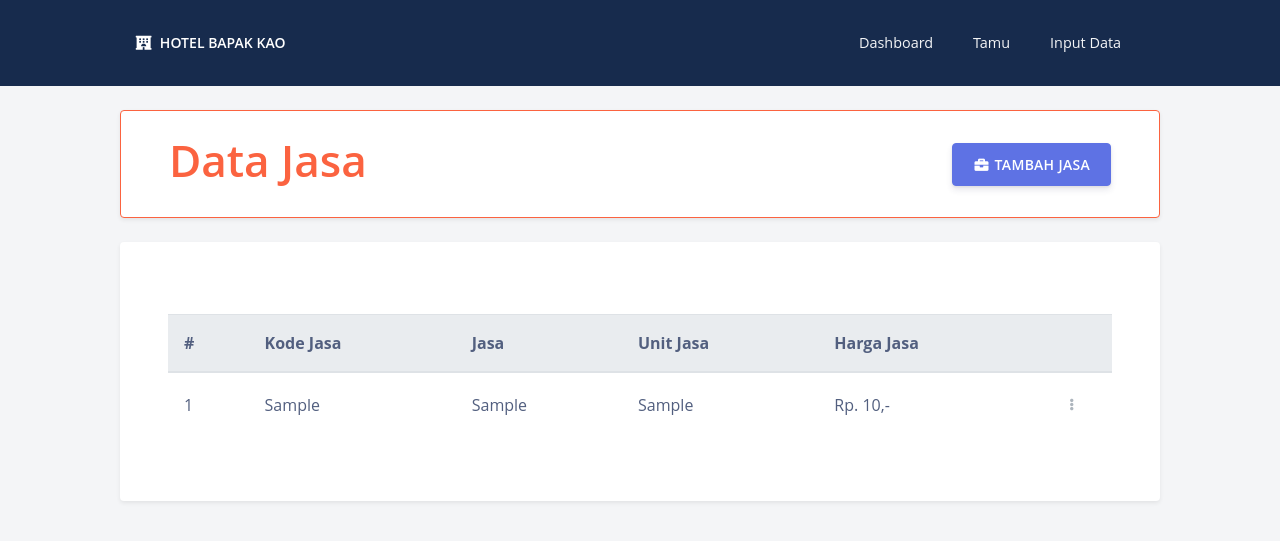
After one commit to abela-a/sistem-perhotelan, a PHP site: page /app/views/admin/v_jasa.php in a window 1280 px wide. The commit adds this page. Shown: the top 541 px of the page. Run offline with PHP 8.4, Linux system fonts and the light colour scheme; tables that the repository leaves empty hold one stand-in row (values such as "Sample post"); some libraries are stand-ins or nearby versions.

Commit message:
view dan tambah jasa

```diff
--- /dev/null
+++ b/app/config/config.php
@@ -0,0 +1,2 @@
+<?php
+$db = mysqli_connect("localhost", "root", "", "db_hotel");
--- /dev/null
+++ b/app/views/admin/v_jasa.php
@@ -0,0 +1,115 @@
+<?php
+include '../templates/header.php';
+$judul = 'Data Jasa';
+include '../templates/navadmin.php';
+
+// QUERY JASA
+$query_jasa = mysqli_query($db, "SELECT * FROM jasa ORDER BY kode_jasa DESC");
+// NOMOR URUT UNTUK TABEL
+$no = 1;
+?>
+<div class="container mt-4 py-3 px-5 bg-white rounded shadow-sm border border-warning">
+  <div class="clearfix">
+    <h1 class="display-2 text-warning float-left">
+      <?= $judul; ?>
+    </h1>
+    <button class="btn btn-primary float-right mt-3" data-toggle="modal" data-target="#TambahJasa">
+      <i class="fas fa-briefcase fa-fw"></i>
+      Tambah Jasa
+    </button>
+  </div>
+
+</div>
+<div class="container mt-4 bg-white rounded p-5 shadow-sm">
+  <table class="table align-items-center table-flush mt-4" id="datatables">
+    <thead class="thead-light">
+      <tr>
+        <th scope="col">#</th>
+        <th scope="col">Kode Jasa</th>
+        <th scope="col">Jasa</th>
+        <th scope="col">Unit Jasa</th>
+        <th scope="col">Harga Jasa</th>
+        <th scope="col" style="width:15px"></th>
+      </tr>
+    </thead>
+    <tbody>
+      <?php while ($jasa = mysqli_fetch_array($query_jasa)) : ?>
+        <tr>
+          <td class="align-middle"><?= $no++; ?></td>
+          <td class="align-middle"><?= $jasa['kode_jasa']; ?></td>
+          <td class="align-middle"><?= $jasa['jasa']; ?></td>
+          <td class="align-middle"><?= $jasa['unit_jasa']; ?></td>
+          <td class="align-middle">Rp. <?= $jasa['harga_jasa']; ?>,-</td>
+          <td class="align-middle">
+            <button type="button" class="dropdown btn btn-sm btn-icon-only text-light" data-toggle="dropdown" aria-haspopup="true" aria-expanded="false">
+              <i class="fas fa-ellipsis-v fa-fw" aria-hidden="true"></i>
+            </button>
+            <div class="dropdown-menu dropdown-menu-right mt-2">
+              <button class="dropdown-item" data-toggle="modal" data-target="">
+                <i class="fas fa-edit fa-fw"></i>
+                Edit
+              </button>
+              <button class="dropdown-item" data-toggle="modal" data-target="">
+                <i class="fas fa-trash fa-fw"></i>
+                Hapus
+              </button>
+            </div>
+          </td>
+        </tr>
+      <?php endwhile; ?>
+    </tbody>
+  </table>
+</div>
+
+<!-- MODAL TAMBAH -->
+<div class="modal fade" id="TambahJasa" tabindex="-1" role="dialog" aria-labelledby="TambahJasaLabel" aria-hidden="true">
+  <div class="modal-dialog modal-dialog-centered" role="document">
+    <div class="modal-content">
+      <div class="modal-header">
+        <h5 class="modal-title" id="TambahJasaLabel">Tambah Jasa</h5>
+        <button type="button" class="close" data-dismiss="modal" aria-label="Close">
+          <span aria-hidden="true">&times;</span>
+        </button>
+      </div>
+      <form action="../../models/saves/s_jasa.php" method="POST">
+        <div class="modal-body bg-secondary px-5">
+          <div class="form-group">
+            <label for="kode_jasa">Kode Jasa</label>
+            <input type="text" class="form-control" id="kode_jasa" name="kode_jasa">
+          </div>
+          <div class="form-group">
+            <label for="jasa">Jasa</label>
+            <input type="text" class="form-control" id="jasa" name="jasa">
+          </div>
+          <div class="form-group">
+            <label for="unit_jasa">Unit Jasa</label>
+            <select class="form-control" id="unit_jasa" name="unit_jasa">
+              <option selected disabled>Pilih Unit Jasa</option>
+              <option>Keimanan</option>
+              <option>Kebersihan</option>
+              <option>Kekeluargaan</option>
+              <option>Keamanan</option>
+              <option>Ketertiban</option>
+            </select>
+          </div>
+          <div class="form-group">
+            <label for="harga_jasa">Harga Jasa</label>
+            <div class="input-group mb-3">
+              <div class="input-group-prepend">
+                <span class="input-group-text">Rp.</span>
+              </div>
+              <input type="number" class="form-control" id="harga_jasa" name="harga_jasa">
+            </div>
+          </div>
+        </div>
+        <div class="modal-footer">
+          <button type="button" class="btn btn-secondary" data-dismiss="modal">Keluar</button>
+          <button type="submit" class="btn btn-primary">Simpan Jasa</button>
+        </div>
+      </form>
+    </div>
+  </div>
+</div>
+<!-- /MODAL TAMBAH -->
+
+<?php include '../templates/footer.php' ?>
--- a/app/views/templates/footer.php
+++ b/app/views/templates/footer.php
@@ -9,6 +9,10 @@
 <script src="../../../public/vendor/bootstrap-datepicker/js/bootstrap-datepicker.min.js"></script>
 <!-- ARGON -->
 <script src="../../../public/js/argon.min.js"></script>
+<!-- DATATABLES -->
+<script src="../../../public/vendor/datatables/datatables.min.js"></script>
+<!-- SCRIPT KU -->
+<script src="../../../public/js/script.js"></script>
 
 </body>
 
--- a/app/views/templates/header.php
+++ b/app/views/templates/header.php
@@ -1,3 +1,4 @@
+<?php include '../../config/config.php'; ?>
 <!DOCTYPE html>
 <html lang="en">
 
@@ -9,8 +10,11 @@
   <link rel="shortcut icon" href="favicon.ico" type="image/x-icon">
   <!-- FONTAWESOME -->
   <link rel="stylesheet" href="../../../public/vendor/fontawesome/css/all.min.css">
+  <link rel="stylesheet" href="../../../public/vendor/nucleo/css/nucleo.css">
   <!-- ARGON -->
   <link rel="stylesheet" href="../../../public/css/argon.min.css">
+  <!-- DATATABLES -->
+  <link rel="stylesheet" href="../../../public/vendor/datatables/datatables.min.css">
 </head>
 
-<body>
+<body class="bg-secondary">
--- /dev/null
+++ b/app/views/templates/navadmin.php
@@ -0,0 +1,50 @@
+<title><?= $judul; ?></title>
+<nav class="navbar navbar-expand-lg navbar-dark bg-default">
+  <div class="container">
+    <a class="navbar-brand" href="#">
+      <i class="fas fa-hotel fa-fw"></i>&nbsp;
+      HOTEL BAPAK KAO</a>
+    <button class="navbar-toggler" type="button" data-toggle="collapse" data-target="#navbar-primary" aria-controls="navbar-primary" aria-expanded="false" aria-label="Toggle navigation">
+      <span class="navbar-toggler-icon"></span>
+    </button>
+    <div class="collapse navbar-collapse" id="navbar-primary">
+      <div class="navbar-collapse-header">
+        <div class="row">
+          <div class="col-6 collapse-brand">
+            <a href="./index.html">
+              <img alt="image" src="./assets/img/brand/blue.png">
+            </a>
+          </div>
+          <div class="col-6 collapse-close">
+            <button type="button" class="navbar-toggler" data-toggle="collapse" data-target="#navbar-primary" aria-controls="navbar-primary" aria-expanded="false" aria-label="Toggle navigation">
+              <span></span>
+              <span></span>
+            </button>
+          </div>
+        </div>
+      </div>
+      <ul class="navbar-nav ml-lg-auto">
+        <li class="nav-item">
+          <a class="nav-link" href="#">Dashboard</a>
+        </li>
+        <li class="nav-item dropdown">
+          <a class="nav-link" href="#" id="navbar-primary_dropdown_1" role="button" data-toggle="dropdown" aria-haspopup="true" aria-expanded="false">Tamu</a>
+          <div class="dropdown-menu dropdown-menu-right" aria-labelledby="navbar-primary_dropdown_1">
+            <a class="dropdown-item" href="#">Sedang Berlangsung</a>
+            <div class="dropdown-divider"></div>
+            <a class="dropdown-item" href="#">Check-In</a>
+            <a class="dropdown-item" href="#">Check-Out</a>
+          </div>
+        </li>
+        <li class="nav-item dropdown">
+          <a class="nav-link" href="#" id="navbar-primary_dropdown_1" role="button" data-toggle="dropdown" aria-haspopup="true" aria-expanded="false">Input Data</a>
+          <div class="dropdown-menu dropdown-menu-right" aria-labelledby="navbar-primary_dropdown_1">
+            <a class="dropdown-item" href="#">Jasa</a>
+            <a class="dropdown-item" href="#">Kamar</a>
+            <a class="dropdown-item" href="#">Tamu</a>
+          </div>
+        </li>
+      </ul>
+    </div>
+  </div>
+</nav>
--- /dev/null
+++ b/index.php
@@ -0,0 +1,2 @@
+<?php
+header('Location:app/views/admin/v_jasa.php');
```
Also changed, not shown: app/models/saves/s_jasa.php (added, +19 -0 lines).
